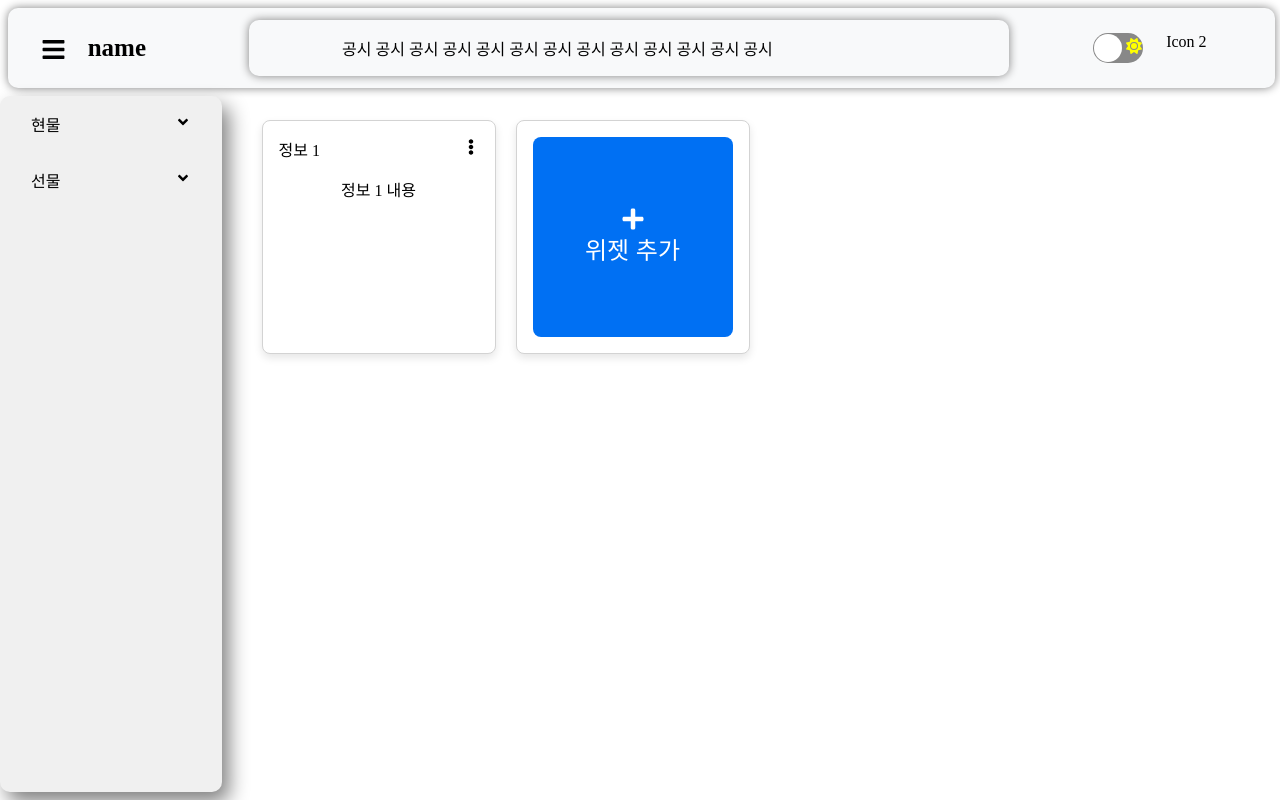
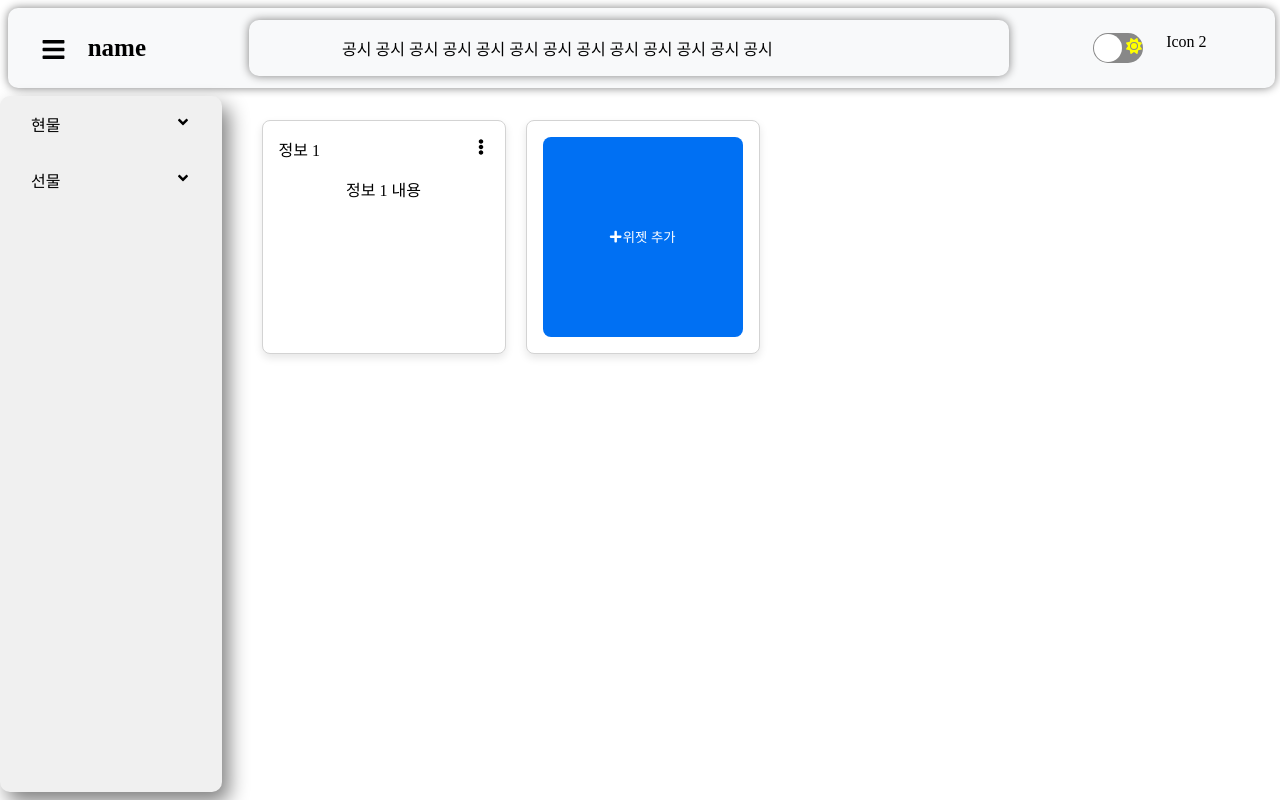
Before and after one commit to deenuit113/Tradin, a Next.js app in the folder coin/: page / in a window 1280 px wide. Both pictures are taken after a click on the button "위젯 추가". Built offline with nearby package versions, Linux system fonts and the light colour scheme.

Commit message:
Feat: modify widget arrangement logic

```diff
--- a/coin/package.json
+++ b/coin/package.json
@@ -19,6 +19,7 @@
     "react-dnd-html5-backend": "^16.0.1",
     "react-dom": "^18",
     "react-icons": "^5.2.1",
+    "react-spring": "^9.7.3",
     "react-switch": "^7.0.0",
     "styled-components": "^6.1.11"
   },
--- a/coin/src/components/units/Widget.tsx
+++ b/coin/src/components/units/Widget.tsx
@@ -1,5 +1,6 @@
-import { useRef } from "react";
+import React, { useRef } from "react";
 import { useDrag, useDrop } from "react-dnd";
+import { useSpring, animated } from "react-spring";
 import * as S from "./Main.styles";
 import { FaEllipsisV } from "react-icons/fa";
 
@@ -23,6 +24,14 @@ const Widget = ({
     moveWidget,
 }: WidgetProps): JSX.Element => {
     const ref = useRef<HTMLDivElement>(null);
+
+    const [{ isDragging }, drag] = useDrag({
+        type: ItemType,
+        item: { index },
+        collect: (monitor: any) => ({
+            isDragging: monitor.isDragging(),
+        }),
+    });
 
     const [, drop] = useDrop({
         accept: ItemType,
@@ -54,18 +63,16 @@ const Widget = ({
         },
     });
 
-    const [{ isDragging }, drag] = useDrag({
-        type: ItemType,
-        item: { index },
-        collect: (monitor: any) => ({
-            isDragging: monitor.isDragging(),
-        }),
+    drag(drop(ref));
+
+    const springStyle = useSpring({
+        transform: isDragging ? 'scale(1.05)' : 'scale(1)',
+        config: { tension: 250, friction: 20 }
     });
 
-    drag(drop(ref));
-
     return (
-        <S.Widget ref={ref} isDragging={isDragging}>
+        <animated.div style={springStyle} ref={ref}>
+            <S.Widget isDragging={isDragging}>
                 <S.WidgetHeader>
                     {widget}
                     <S.MenuIcon onClick={() => setMenuOpen(index === menuOpen ? null : index)}>
@@ -77,11 +84,10 @@ const Widget = ({
                         </S.DropdownMenu>
                     )}
                 </S.WidgetHeader>
-            <S.WidgetContent>
-                {widget} 내용
-            </S.WidgetContent>
+                <S.WidgetContent>{widget} 내용</S.WidgetContent>
             </S.Widget>
+        </animated.div>
     );
-}
+};
 
 export default Widget;
--- a/coin/src/components/units/main.styles.tsx
+++ b/coin/src/components/units/main.styles.tsx
@@ -46,7 +46,6 @@ export const MainContent = styled.div<{ sidebarOpen: boolean }>`
     }
 
     @media all and (min-width:359px) and (max-width: 799px) {
-        // 모바일 세로
         margin-left: ${({ sidebarOpen }) => (sidebarOpen ? "38%" : "0")};
     }
 `;
@@ -57,25 +56,14 @@ export const Widget = styled.div<{ isDragging: boolean }>`
     box-shadow: 0 4px 8px rgba(0, 0, 0, 0.1);
     border-radius: 8px;
     padding: 1rem;
-    width: 200px;
+    width: 210px;
     height: 200px;
     display: flex;
     flex-direction: column;
     margin: 10px;
     position: relative;
     transition: transform 0.3s ease;
-    animation: ${({ isDragging }) => (isDragging ? 'shake 0.5s infinite' : 'none')};
-    transform: ${({ isDragging }) => (isDragging ? 'scale(1.4)' : 'scale(1)')};
-    opacity: ${({ isDragging }) => (isDragging ? 0.8 : 1)};
-    z-index: ${({ isDragging }) => (isDragging ? 1000 : 1)};
-
-    @keyframes shake {
-        0% { transform: translateX(0); }
-        25% { transform: translateX(-3px); }
-        50% { transform: translateX(0); }
-        75% { transform: translateX(3px); }
-        100% { transform: translateX(0); }
-    }
+    transform: ${({ isDragging }) => (isDragging ? 'scale(1.05)' : 'scale(1)')};
 `;
 
 export const WidgetAdd = styled.div`
@@ -131,9 +119,8 @@ export const AddWidgetButton = styled.button`
     width: 100%;
     height: 100%;
     display: flex;
-    flex-direction: column;
     justify-content: center;
     align-items: center;
     cursor: pointer;
-    font-size: 1.5rem;
+    font-size: 1;
 `;
```
Also changed, not shown: 1 other file (tests, documents, lock files or other folders). Lines whose indentation alone changed are shown as unchanged.
